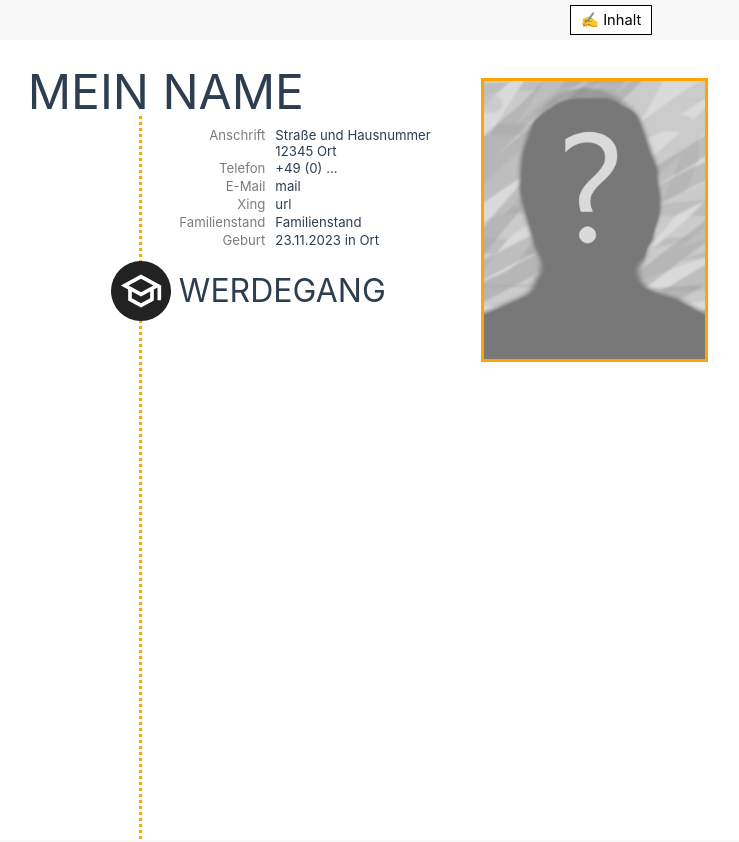
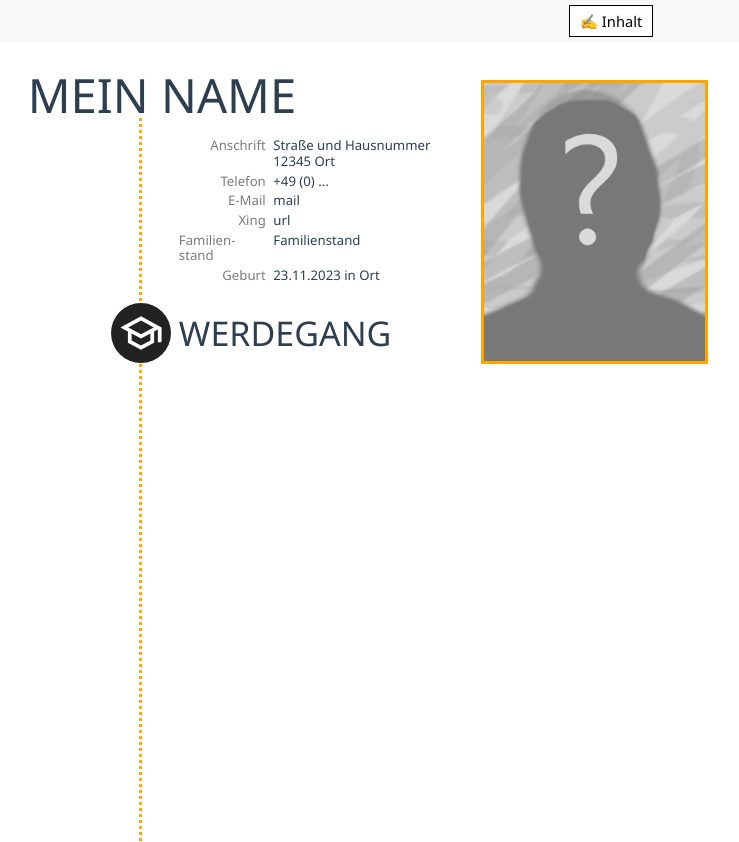
Before and after one commit to MattesSchu/mattu-cv, a Vue app: page / in a window 1280 px wide. Shown: the whole page, without its empty margins (29-768 px from the left). Built offline with nearby package versions, Linux system fonts and the light colour scheme.

Commit message:
Change units to mm

```diff
--- a/src/assets/base.css
+++ b/src/assets/base.css
@@ -37,15 +37,15 @@
 }
 
 :root {
-    --font-size-h1: 36pt;
-    --font-size-h2: 24pt;
-    --font-size-h3: 18pt;
+    --font-size-h1: 12.5mm;
+    --font-size-h2: 9mm;
+    --font-size-h3: 6.25mm;
 
     --font-family:
+        "Segoe UI",
         Inter,
         -apple-system,
         BlinkMacSystemFont,
-        "Segoe UI",
         Roboto,
         Oxygen,
         Ubuntu,
--- a/src/components/viewer/TheCvFooter.vue
+++ b/src/components/viewer/TheCvFooter.vue
@@ -43,6 +43,6 @@ const settings = useSettingsStore();
 .cvFooterPagination {
     position: absolute;
     bottom: 0px;
-    right: 25px;
+    right: 10mm;
 }
 </style>
--- a/src/components/viewer/TheCvViewer.vue
+++ b/src/components/viewer/TheCvViewer.vue
@@ -3,7 +3,7 @@ import TheCvFooter from "./TheCvFooter.vue";
 import TheCvViewerItem from "./TheCvViewerItem.vue";
 import TheCvViewerSectionHeading from "./TheCvViewerSectionHeading.vue";
 import TheCvViewerPersonal from "./TheCvViewerPersonal.vue";
-import { getLeftWidth, getL1Width, getL3Width, bisWidth_mm } from "./viewerWidths";
+import { getL1Width, getL3Width, bisWidth_mm } from "./viewerWidths";
 // Elements
 import VerticalLine from "@/elements/VerticalLine.vue";
 import ProfilePicture from "@/elements/ProfilePicture.vue";
@@ -16,7 +16,6 @@ import { useContentStore } from "@/stores/content";
 import { mdiCogOutline, mdiHeartOutline, mdiSchoolOutline, mdiTranslate } from "@mdi/js";
 
 const content = useContentStore();
-
 </script>
 <template>
     <div class="cv">
@@ -29,17 +28,33 @@ const content = useContentStore();
                 <div class="cvTitle">{{ content.personalInformation.name }}</div>
                 <TheCvViewerPersonal />
                 <TheCvViewerSectionHeading title="Werdegang" :path="mdiSchoolOutline" />
-                <TheCvViewerItem v-for="(item, idx) in content.getCategoryItems(Category.WERDEGANG)" :key="idx" :item="item" />
+                <TheCvViewerItem
+                    v-for="(item, idx) in content.getCategoryItems(Category.WERDEGANG)"
+                    :key="idx"
+                    :item="item"
+                />
             </div>
         </div>
         <div class="cvPage">
             <div class="cvPageContent">
                 <TheCvViewerSectionHeading title="Erfahrung" :path="mdiCogOutline" />
-                <TheCvViewerItem v-for="(item, idx) in content.getCategoryItems(Category.AUSBILDUNG)" :key="idx" :item="item" />
+                <TheCvViewerItem
+                    v-for="(item, idx) in content.getCategoryItems(Category.AUSBILDUNG)"
+                    :key="idx"
+                    :item="item"
+                />
                 <TheCvViewerSectionHeading title="Engagement" :path="mdiHeartOutline" />
-                <TheCvViewerItem v-for="(item, idx) in content.getCategoryItems(Category.ENGAGEMENT)" :key="idx" :item="item" />
+                <TheCvViewerItem
+                    v-for="(item, idx) in content.getCategoryItems(Category.ENGAGEMENT)"
+                    :key="idx"
+                    :item="item"
+                />
                 <TheCvViewerSectionHeading title="Sprachen" :path="mdiTranslate" />
-                <TheCvViewerItem v-for="(item, idx) in content.getCategoryItems(Category.SPRACHE)" :key="idx" :item="item" />
+                <TheCvViewerItem
+                    v-for="(item, idx) in content.getCategoryItems(Category.SPRACHE)"
+                    :key="idx"
+                    :item="item"
+                />
             </div>
         </div>
     </div>
@@ -71,7 +86,7 @@ const content = useContentStore();
     padding-top: v-bind("in_mm(DIMENSIONS.a4padding_t_mm)");
     padding-right: v-bind("in_mm(DIMENSIONS.a4padding_r_mm)");
     padding-left: v-bind("in_mm(DIMENSIONS.a4padding_l_mm)");
-    row-gap: 2px;
+    row-gap: 1mm;
 }
 
 .cvTitle {
@@ -80,15 +95,19 @@ const content = useContentStore();
 
     font-size: var(--font-size-h1);
     text-transform: uppercase;
-    margin-top: -10px;
+    margin-top: -2mm;
 }
 
 @media print {
+    @page {
+        margin: 0mm;
+    }
+
     body {
         background-color: white;
     }
     .page {
-        margin: 0px;
+        margin: 0mm;
         background-color: white;
     }
     .cv {
@@ -99,5 +118,10 @@ const content = useContentStore();
     .cvPage {
         border-radius: 0px;
     }
+
+    * {
+        print-color-adjust: exact !important;
+        -webkit-print-color-adjust: exact !important;
+    }
 }
 </style>
--- a/src/components/viewer/TheCvViewerItem.vue
+++ b/src/components/viewer/TheCvViewerItem.vue
@@ -102,7 +102,7 @@ function getMonthStr(date: Date): string {
 
 .cvViewerItemImageContent {
     position: absolute;
-    padding: 10px 20px 0px 0px;
+    padding: 2mm 4mm 0px 0px;
     width: v-bind("in_mm(DIMENSIONS.timelinePosition_x_mm - DIMENSIONS.a4padding_l_mm)");
 
 }
--- a/src/components/viewer/TheCvViewerPersonal.vue
+++ b/src/components/viewer/TheCvViewerPersonal.vue
@@ -41,13 +41,13 @@ function getBirthDayString(): string {
 </template>
 <style scoped lang="scss">
 .cvPersonal {
-    margin-top: 10px;
-    margin-bottom: 10px;
+    margin-top: 4mm;
+    margin-bottom: 4mm;
     grid-column: r1 / -1;
     display: grid;
     grid-template-columns: [left] 1fr [right] 5fr;
-    column-gap: 10px;
-    row-gap: 2px;
+    column-gap: 2mm;
+    row-gap: 1mm;
 }
 
 .cvPersonalLeft {
--- a/src/components/viewer/TheCvViewerSectionHeading.vue
+++ b/src/components/viewer/TheCvViewerSectionHeading.vue
@@ -19,7 +19,7 @@ const imageWidth = 50;
 </template>
 <style scoped lang="scss">
 .cvViewerSectionHeaderImage {
-    padding: 8px;
+    padding: 2mm;
     border-radius: 50%;
     grid-column-start: timeline;
     align-self: center;
--- a/src/elements/ProfilePicture.vue
+++ b/src/elements/ProfilePicture.vue
@@ -7,7 +7,11 @@ const content = useContentStore();
 const settings = useSettingsStore();
 </script>
 <template>
-    <img v-if="content.personalInformation.profilePicture" class="profilePicture" :src="content.personalInformation.profilePicture" />
+    <img
+        v-if="content.personalInformation.profilePicture"
+        class="profilePicture"
+        :src="content.personalInformation.profilePicture"
+    />
 </template>
 <style scoped lang="scss">
 .profilePicture {
--- a/vite.config.ts
+++ b/vite.config.ts
@@ -6,7 +6,8 @@ import vueJsx from '@vitejs/plugin-vue-jsx'
 
 // https://vitejs.dev/config/
 export default defineConfig({
-  base: "/mattu-cv/",
+  base: "/",
+  // base: "/mattu-cv/",
   plugins: [
     vue(),
     vueJsx(),
```
Also changed, not shown: 1 other file (tests, documents, lock files or other folders).
